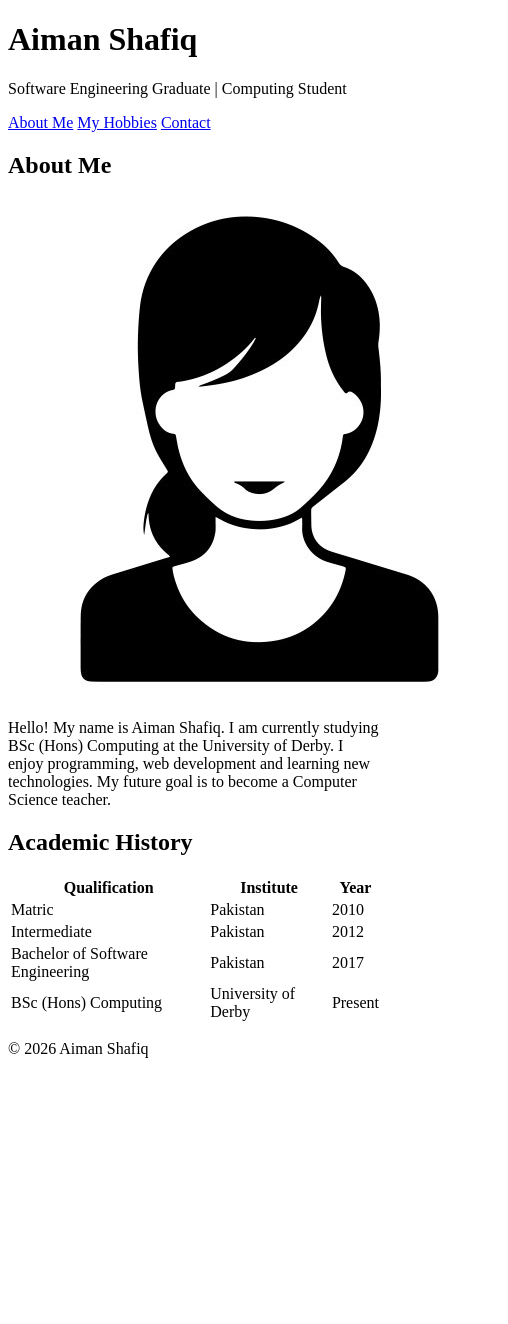
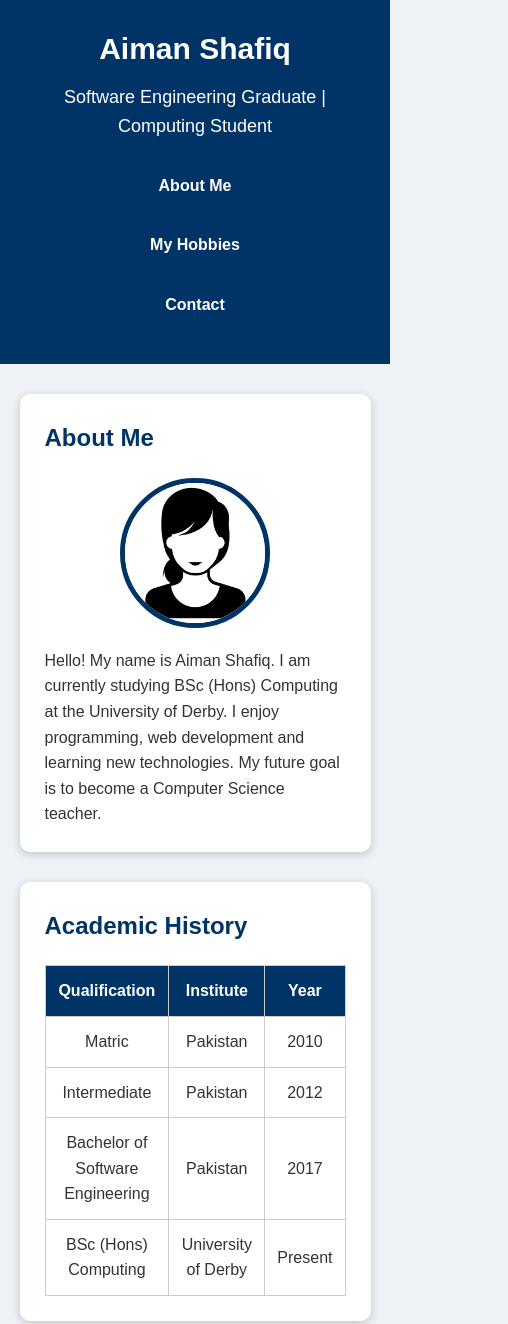
Before and after one commit to Aimansaleem/endofact3, a plain HTML site: page index.html in a window 390 px wide. Shown: the top 1324 px of the page, 508 px wide, since content can reach past the window. Before the commit the page ends 1074 px from the top, so only its background shows below. Drawn offline with Linux system fonts and the light colour scheme; files whose address does not match are found by name.

Commit message:
Update styles.css

```diff
--- a/styles.css
+++ b/styles.css
@@ -1,3 +1,223 @@
-.title {
-    color: green;
+*{
+margin:0;
+padding:0;
+box-sizing:border-box;
 }
+
+body{
+
+font-family:Arial, Helvetica, sans-serif;
+background:#eef2f7;
+color:#333;
+line-height:1.6;
+
+}
+
+header{
+
+background:#003366;
+color:white;
+text-align:center;
+padding:25px;
+
+}
+
+header h1{
+
+font-size:40px;
+margin-bottom:10px;
+
+}
+
+header p{
+
+font-size:18px;
+
+}
+
+nav{
+
+margin-top:20px;
+
+}
+
+nav a{
+
+color:white;
+text-decoration:none;
+padding:12px 18px;
+font-weight:bold;
+
+}
+
+nav a:hover{
+
+background:white;
+color:#003366;
+border-radius:5px;
+
+}
+
+main{
+
+width:90%;
+max-width:1000px;
+margin:30px auto;
+
+}
+
+.card{
+
+background:white;
+padding:25px;
+margin-bottom:30px;
+border-radius:10px;
+box-shadow:0 2px 8px rgba(0,0,0,0.2);
+
+}
+
+.card h2{
+
+margin-bottom:20px;
+color:#003366;
+
+}
+
+.profile{
+
+display:block;
+width:200px;
+margin:20px auto;
+border-radius:50%;
+border:5px solid #003366;
+
+}
+
+figure{
+
+text-align:center;
+
+}
+
+figure img{
+
+width:100%;
+max-width:500px;
+border-radius:10px;
+
+}
+
+figcaption{
+
+margin-top:10px;
+font-style:italic;
+color:gray;
+
+}
+
+table{
+
+width:100%;
+border-collapse:collapse;
+margin-top:20px;
+
+}
+
+table,
+th,
+td{
+
+border:1px solid #ccc;
+
+}
+
+th{
+
+background:#003366;
+color:white;
+
+}
+
+th,
+td{
+
+padding:12px;
+text-align:center;
+
+}
+
+form{
+
+display:flex;
+flex-direction:column;
+
+}
+
+label{
+
+margin-top:15px;
+font-weight:bold;
+
+}
+
+input,
+textarea{
+
+padding:12px;
+margin-top:5px;
+border:1px solid #999;
+border-radius:5px;
+
+}
+
+button{
+
+margin-top:20px;
+padding:12px;
+background:#003366;
+color:white;
+border:none;
+border-radius:5px;
+cursor:pointer;
+font-size:16px;
+
+}
+
+button:hover{
+
+background:#0055aa;
+
+}
+
+footer{
+
+background:#003366;
+color:white;
+text-align:center;
+padding:20px;
+margin-top:40px;
+
+}
+
+@media(max-width:768px){
+
+header h1{
+
+font-size:30px;
+
+}
+
+nav a{
+
+display:block;
+margin:10px 0;
+
+}
+
+.profile{
+
+width:150px;
+
+}
+
+}
```
